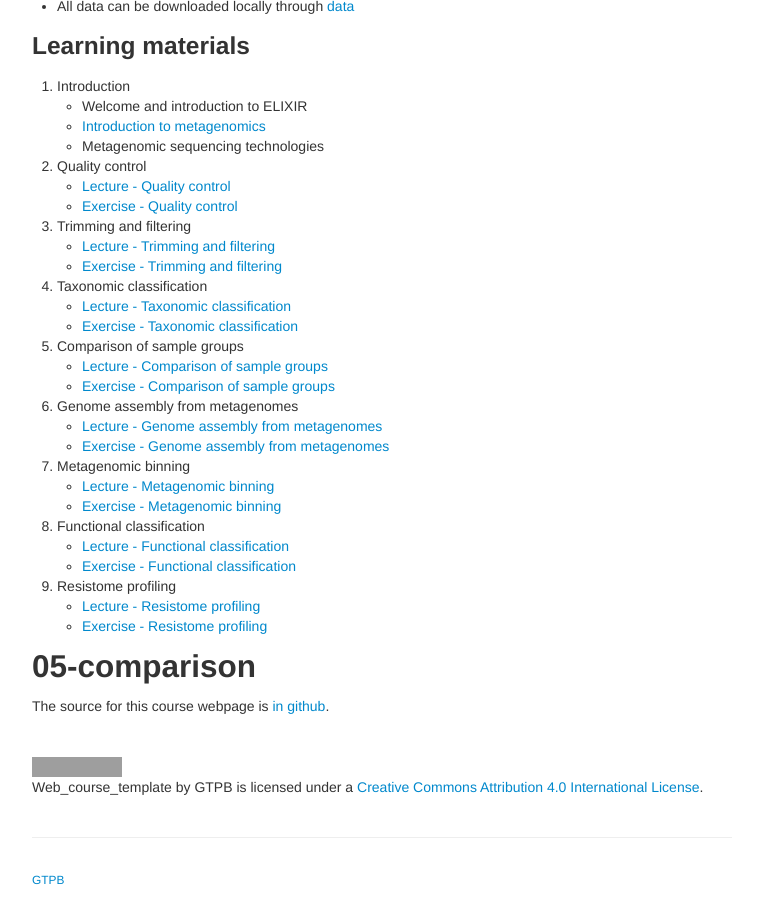
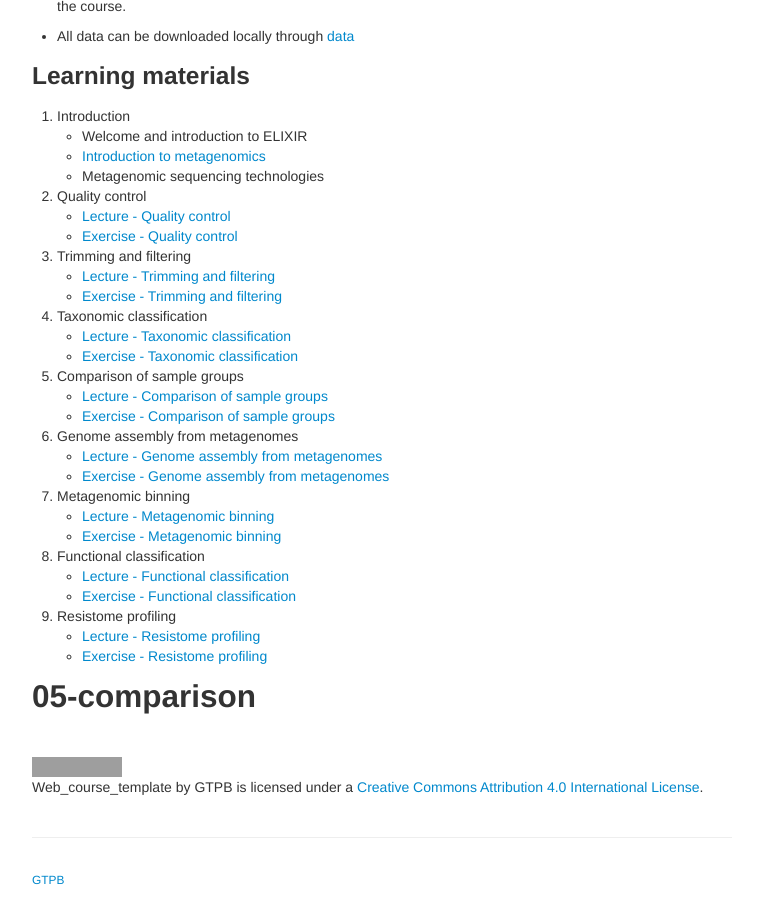
Before and after one commit to GTPB/AM21, a Jekyll site: the page built from index.md, in a window 1280 px wide and 900 px high, scrolled down 1288 px. Shown: the whole window, without its empty margins (258-1021 px from the left). Built offline with Jekyll 4.4.1, drawn with Linux system fonts in a browser that asks for light colours; our own code applies the rules of GitHub Pages for plain Markdown files; grey boxes are pictures that could not be loaded.

Commit message:
formatting

```diff
--- a/index.md
+++ b/index.md
@@ -77,6 +77,8 @@ The student will have acquired a theoretical basis and practical experience to u
 
 </table>
 
+<br/>
+
 <table>
 <img src="pages/images/Espen_Robertsen.jpeg" height="220px" width="170px" align="left" style="margin-right: 3%; margin-bottom: 0.3em;">
 
@@ -88,7 +90,7 @@ The student will have acquired a theoretical basis and practical experience to u
 </table>
 
 
-<br>
+<br/>
 
 #### Software
 
@@ -131,9 +133,6 @@ The student will have acquired a theoretical basis and practical experience to u
 
 05-comparison
 ---
-
-The source for this course webpage is [in github](https://github.com/GTPB/Web_course_template).
-
 <br/>
 
 <a rel="license" href="http://creativecommons.org/licenses/by/4.0/"><img alt="Creative Commons License" style="border-width:0" src="https://i.creativecommons.org/l/by/4.0/88x31.png" /></a><br /><span xmlns:dct="http://purl.org/dc/terms/" property="dct:title">Web_course_template</span> by <span xmlns:cc="http://creativecommons.org/ns#" property="cc:attributionName">GTPB</span> is licensed under a <a rel="license" href="http://creativecommons.org/licenses/by/4.0/">Creative Commons Attribution 4.0 International License</a>.
```
